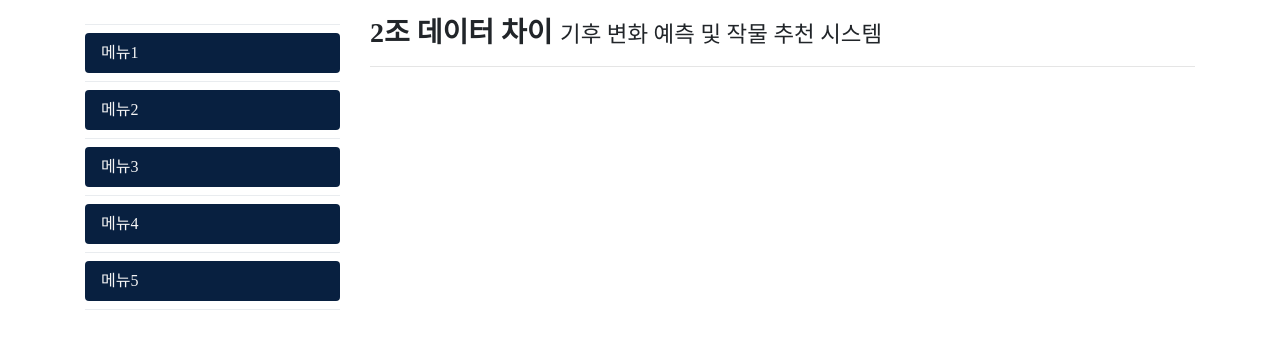
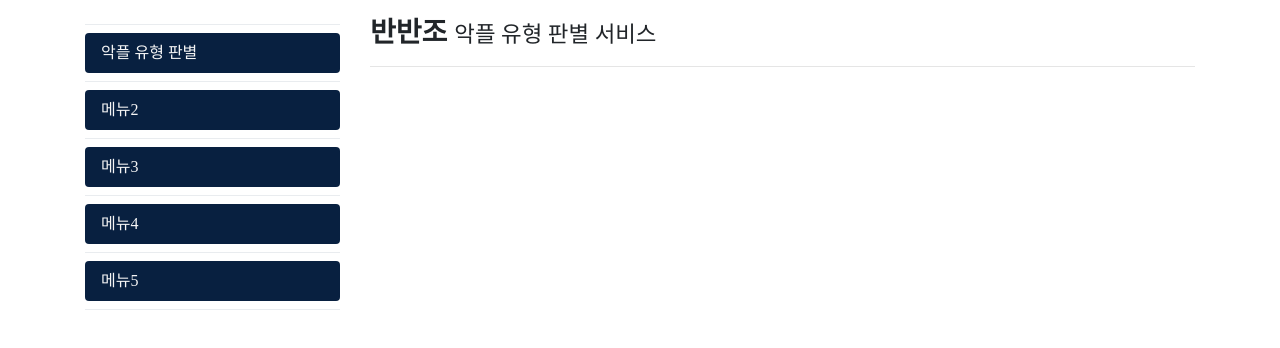
Before and after one commit to wdc35333/AIServiceWeb, a Flask app: page / in a window 1280 px wide. Shown: the part 72-420 px from the top of the page. Run offline with Flask 2, Linux system fonts and the light colour scheme; some libraries are stand-ins or nearby versions; some web fonts are replaced.

Commit message:
문구 수정

```diff
--- a/templates/base.html
+++ b/templates/base.html
@@ -75,7 +75,7 @@
                     <div class="dropdown-divider"></div>
                     <li class="nav-item">
                         <a class="nav-link {% if menu.menu1 %}active{% endif %}"
-                           href="{% if menu.menu1 %}/menu1{% else %}/menu1{% endif %}">메뉴1</a>
+                           href="{% if menu.menu1 %}/menu1{% else %}/menu1{% endif %}">악플 유형 판별</a>
                     </li>
                     <div class="dropdown-divider"></div>
                     <li class="nav-item">
--- a/templates/index.html
+++ b/templates/index.html
@@ -11,8 +11,8 @@
 {% endblock %}
 {% block weather %} {{ weather|safe() }} {% endblock %}
 {% block subtitle %}
-<strong style="font-family: NEXON Lv2 Gothic;">2조 데이터 차이</strong>
-<small style="font-family: NEXON Lv2 Gothic Light;">기후 변화 예측 및 작물 추천 시스템</small>
+<strong style="font-family: NEXON Lv2 Gothic;"> 반반조 </strong>
+<small style="font-family: NEXON Lv2 Gothic Light;">악플 유형 판별 서비스</small>
 {% endblock %}
 {% block content %}
 
```
Also changed, not shown: 1 other file.
